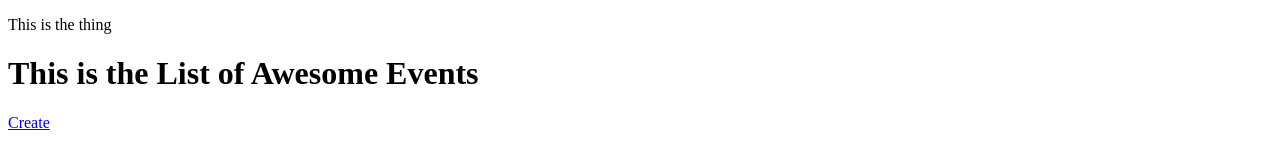
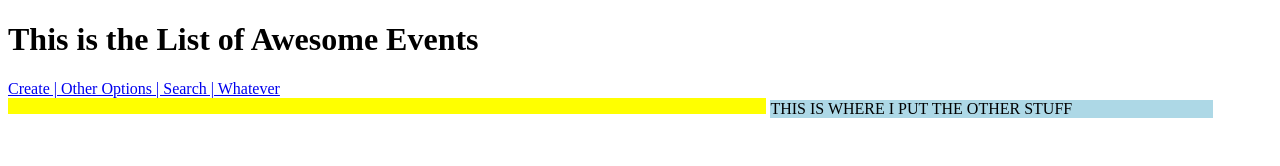
Before and after one commit to Jaaneey/mean_foodie, a website: page client/index.html at #!/events in a window 1280 px wide. Drawn offline with nearby package versions, Linux system fonts and the light colour scheme; some packages are replaced by stand-ins of ours; no server answers; files whose address does not match are found by name.

Commit message:
moved event list to index

```diff
--- /dev/null
+++ b/client/css/style.css
@@ -0,0 +1,12 @@
+.events {
+  width: 60%;
+  background-color: yellow;
+  display: inline-block;
+
+}
+
+.sidebar {
+  display: inline-block;
+  width: 35%;
+  background-color: lightblue;
+}
--- a/client/index.html
+++ b/client/index.html
@@ -2,17 +2,27 @@
 <html lang="en" ng-app="foodieApp">
 <head>
   <meta charset="UTF-8">
+  <link rel="stylesheet" href="./css/style.css" type='text/css'>
   <title>SanFranFoodie</title>
   <base href="/">
 </head>
 <body>
-  <p>This is the thing</p>
+  <div>
+    <h1>This is the List of Awesome Events</h1>
+    <a href="/events/new">Create | Other Options | Search | Whatever</a>
+  </div>
+  <div class="events" ng-controller="EventsController">
+    <ul>
+      <li ng-repeat='event in events'>
+        {{event.name}}
+        <a ng-href="/events/{{event._id}}/edit">Edit {{todo.task}}</a>
+      </li>
+    </ul>
+  </div>
 
-  <!-- <div ng-controller="EditEventsController">
-    {{message}}
-  </div> -->
 
-  <div ng-view>
+
+  <div class="sidebar" ng-view>
   </div>
 
 
--- a/client/js/controllers.js
+++ b/client/js/controllers.js
@@ -36,7 +36,7 @@ app.controller("EditEventsController", function($scope, EventService, $routePara
   };
 
   $scope.deleteEvent = function(event){
-    console.log("what's being passed to delete function", event);
+    console.log("what's being passed to delete function", event._id);
     EventService.deleteEvent(event._id).then(function(){
       $location.path('/events');
     });
--- a/client/js/templates/events/index.html
+++ b/client/js/templates/events/index.html
@@ -1,14 +1,2 @@
-<h1>This is the List of Awesome Events</h1>
 
-{{app.message}}
-
-<ul>
-  <li ng-repeat='event in events'>
-    {{event.name}}
-    <a ng-href="/events/{{event._id}}/edit">Edit {{todo.task}}</a>
-
-
-  </li>
-</ul>
-
-<a href="/events/new">Create</a>
+<div>THIS IS WHERE I PUT THE OTHER STUFF</div>
```
Also changed, not shown: client/js/templates/index.html (deleted, +0 -1 lines).
